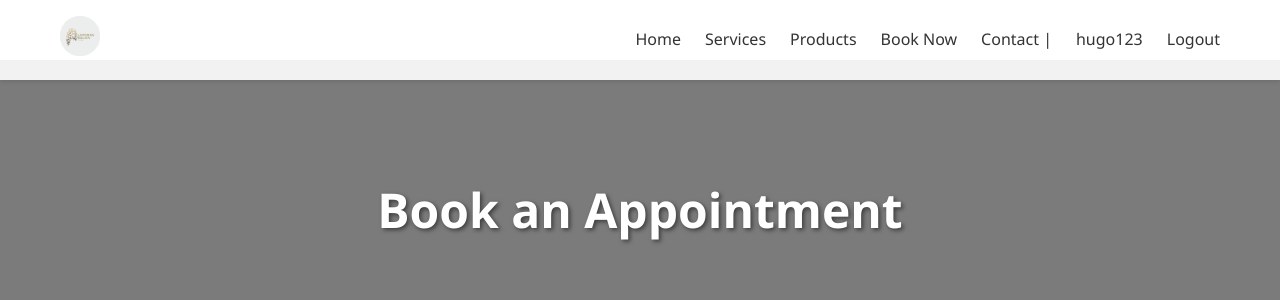
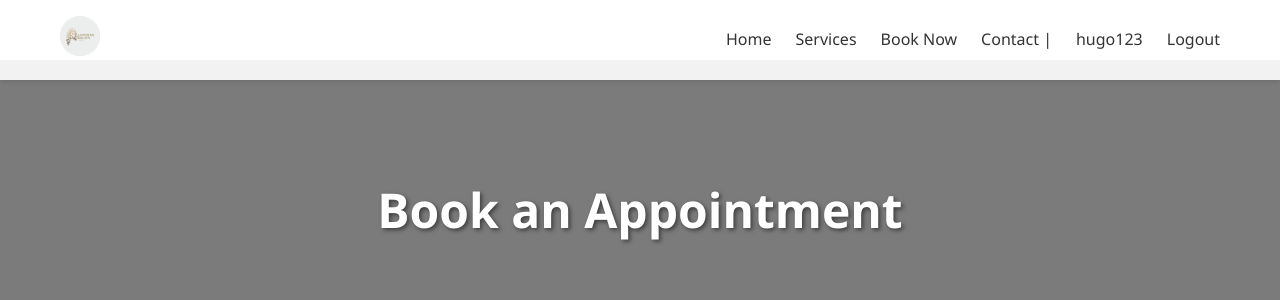
Before and after one commit to Hugo343/larissa_new, a PHP site: page /booking.php in a window 1280 px wide. Shown: the top 300 px of the page. Run offline with PHP 8.4, Linux system fonts and the light colour scheme; a user stored in the database is signed in; data comes from the database, SQL or seed files in the repository.

Commit message:
Update header.php

```diff
--- a/header.php
+++ b/header.php
@@ -7,7 +7,6 @@
             <ul class="nav-links">
                 <li><a href="index.php">Home</a></li>
                 <li><a href="services.php">Services</a></li>
-                <li><a href="products.php">Products</a></li>
                 <li><a href="booking.php">Book Now</a></li>
                 <li><a href="#contact">Contact  |</a></li>
                 <?php if (isset($_SESSION['user_id'])): ?>
```
